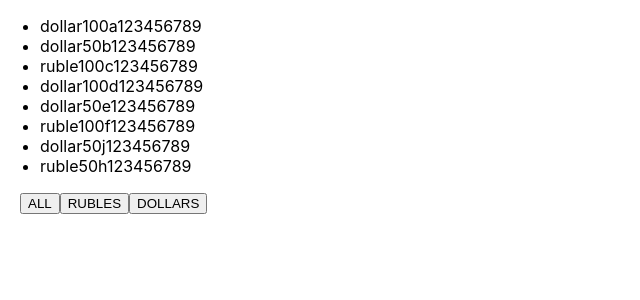
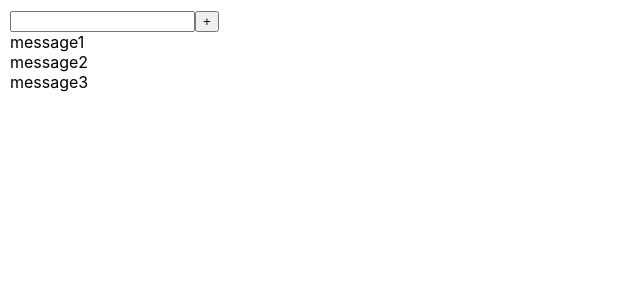
Before and after one commit to ivanrussui/Microtasks, a React (Create React App) app: page / in a window 1280 px wide. Shown: the top 300 px of the page, without its empty margins (0-640 px from the left). Built offline with nearby package versions, Linux system fonts and the light colour scheme.

Commit message:
06 - Input

```diff
--- /dev/null
+++ b/src/06/MyInput.tsx
@@ -0,0 +1,41 @@
+import { useState } from 'react';
+import { FullInput } from './components/FullInput';
+import { Input } from './components/Input';
+import { Button } from './components/Button';
+
+export const MyInput = () => {
+    let [ message, setMessage ] = useState([
+        { message: 'message1' },
+        { message: 'message2' },
+        { message: 'message3' },
+    ])
+
+    let [ title, setTitle ] = useState('')
+
+    const addTitle = (title: string) => {
+        if (title !== '') {
+            let newMessages = [ { message: title }, ...message ]
+            setMessage(newMessages)
+        }
+    }
+
+    const callBackButtonHandler = () => {
+        addTitle(title)
+        setTitle('')
+    }
+
+
+
+    return (
+        <>
+            {/*<FullInput addTitle={ addTitle } />*/}
+            <Input title={title} setTitle={setTitle} />
+            <Button name={'+'} callBack={callBackButtonHandler} />
+            { message.map((el, index) => {
+                return (
+                    <div key={ index }>{ el.message }</div>
+                )
+            }) }
+        </>
+    )
+}
--- /dev/null
+++ b/src/06/components/Button.tsx
@@ -0,0 +1,19 @@
+import React from 'react';
+
+type ButtonPropsType = {
+    name: string
+    callBack: () => void
+}
+
+
+export const Button = (props: ButtonPropsType) => {
+    const onClickButtonHandler = () => {
+        props.callBack()
+    }
+
+    return (
+        <>
+            <button onClick={onClickButtonHandler}>{props.name}</button>
+        </>
+    );
+};
--- /dev/null
+++ b/src/06/components/FullInput.tsx
@@ -0,0 +1,25 @@
+import { ChangeEvent, useState } from 'react';
+
+type FullInputPropsType = {
+    addTitle: (title: string) => void
+}
+
+export const FullInput = (props: FullInputPropsType) => {
+    let [ title, setTitle ] = useState('')
+
+    const onChangeInputHandler = (event: ChangeEvent<HTMLInputElement>) => {
+        setTitle(event.currentTarget.value)
+    }
+
+    const onClickButtonHandler = () => {
+        props.addTitle(title)
+        setTitle('')
+    }
+
+    return (
+        <div>
+            <input value={ title } onChange={ onChangeInputHandler } />
+            <button onClick={ onClickButtonHandler }>+</button>
+        </div>
+    );
+}
--- /dev/null
+++ b/src/06/components/Input.tsx
@@ -0,0 +1,18 @@
+import React, { ChangeEvent } from 'react';
+
+type InputPropsType = {
+    title: string
+    setTitle: (title: string) => void
+}
+
+export const Input = (props: InputPropsType) => {
+    const onChangeInputHandler = (event: ChangeEvent<HTMLInputElement>) => {
+        props.setTitle(event.currentTarget.value)
+    }
+
+    return (
+        <>
+            <input value={ props.title } onChange={ onChangeInputHandler } />
+        </>
+    );
+};
--- a/src/App.tsx
+++ b/src/App.tsx
@@ -5,16 +5,18 @@ import { StudentsWrap } from './02/StudentsWrap';
 import { ButtonWrap } from './03/ButtonWrap';
 import { MyUseState } from './04/MyUseState';
 import { FilterWrap } from './05/FilterWrap';
+import { MyInput } from './06/MyInput';
 
 function App() {
     return (
-        <>
-            {/*<Site />*/}
-            {/*<StudentsWrap />*/}
-            {/*<ButtonWrap />*/}
-            {/*<MyUseState />*/}
-            <FilterWrap />
-        </>
+        <div style={ { margin: '10px' } }>
+            {/*<Site />*/ }
+            {/*<StudentsWrap />*/ }
+            {/*<ButtonWrap />*/ }
+            {/*<MyUseState />*/ }
+            {/*<FilterWrap />*/ }
+            <MyInput />
+        </div>
     );
 }
 
```
